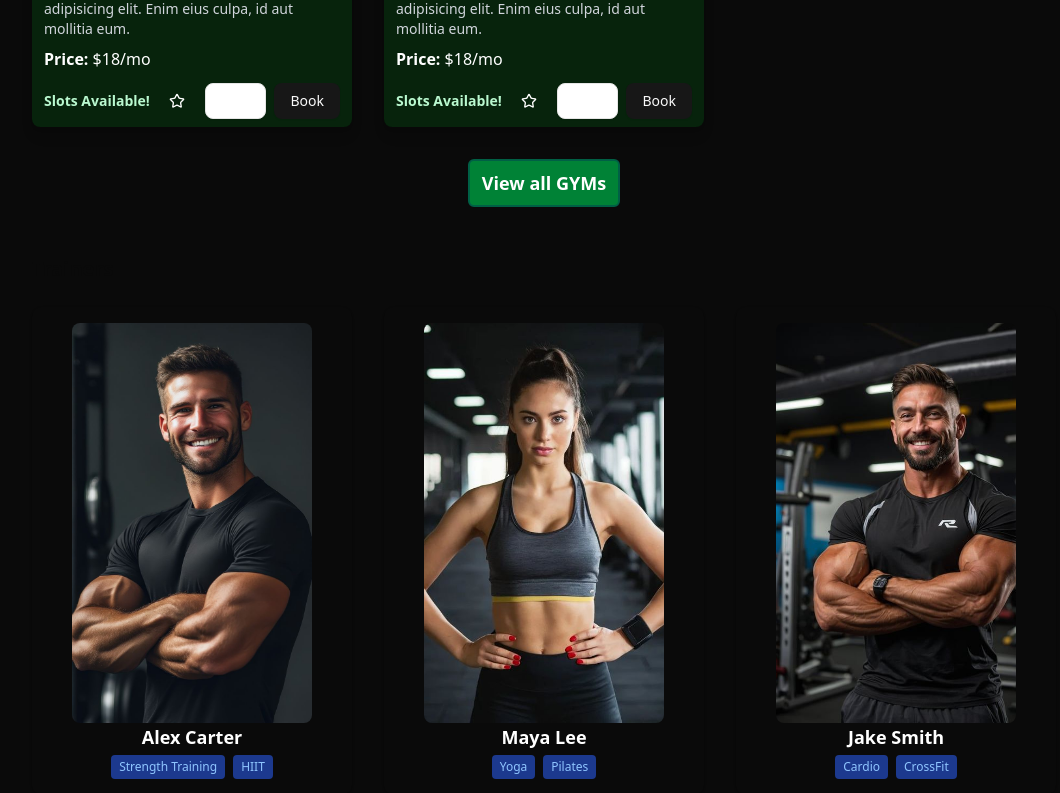
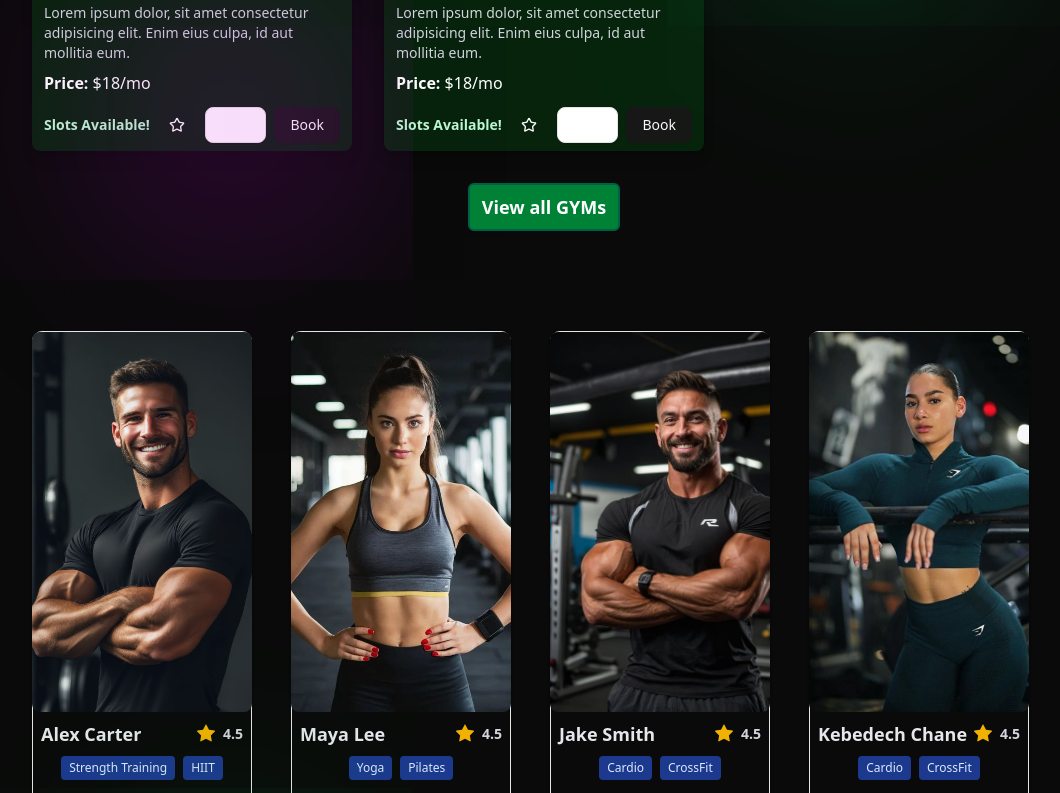
Before and after one commit to Kaleab-Shewangizaw/Gym-connect, a Next.js app: page / in a window 1280 px wide. Shown: the part 2007-2800 px from the top of the page, without its empty margins (96-1156 px from the left). Built offline with nearby package versions, Linux system fonts and the light colour scheme.

Commit message:
trainers card edit

```diff
--- a/src/app/LandingPageSections/Featured.tsx
+++ b/src/app/LandingPageSections/Featured.tsx
@@ -5,7 +5,8 @@ import { Button } from "@/components/ui/button";
 import { Star } from "lucide-react";
 import Image from "next/image";
 import Link from "next/link";
-import { BsStarFill } from "react-icons/bs";
+import { BsInstagram, BsStarFill, BsTiktok, BsTwitterX } from "react-icons/bs";
+import { FaFacebookF } from "react-icons/fa";
 
 const gyms = [
   {
@@ -53,26 +54,45 @@ const gyms = [
 const trainers = [
   {
     name: "Alex Carter",
+    rating: 4.5,
     image: "/trainers/t1.jpg",
     skills: ["Strength Training", "HIIT"],
   },
   {
     name: "Maya Lee",
+    rating: 4.5,
     image: "/trainers/t2.jpg",
     skills: ["Yoga", "Pilates"],
   },
   {
     name: "Jake Smith",
+    rating: 4.5,
     image: "/trainers/t3.jpg",
+    skills: ["Cardio", "CrossFit"],
+  },
+  {
+    name: "Kebedech Chane",
+    rating: 4.5,
+    image: "/trainers/t4.jpg",
+    skills: ["Cardio", "CrossFit"],
+  },
+  {
+    name: "Demelew",
+    rating: 4.5,
+    image: "/trainers/t5.jpg",
     skills: ["Cardio", "CrossFit"],
   },
 ];
 
 export default function FeaturedSection() {
   return (
-    <section className="py-16 pt-5 w-[95%] md:w-[80%] mx-auto">
+    <section className="py-16  w-[95%] md:w-[80%] mx-auto relative">
+      <div className="absolute bg-fuchsia-600 w-0 shadow-[0px_0px_300px_70px_#c800de] bottom-50 right-50"></div>
+      <div className="absolute bg-fuchsia-600 w-0 shadow-[0px_0px_300px_60px_#c800de] top-240 left-50"></div>
+      <div className="absolute bg-fuchsia-600 w-0 shadow-[0px_0px_300px_80px_#008236] top-180 right-50"></div>
+      <div className="absolute bg-fuchsia-600 w-0 shadow-[0px_0px_300px_70px_#008236] bottom-150 left-50"></div>
       <div className="">
-        <h2 className="text-3xl font-bold text-center text-white mb-10">
+        <h2 className="text-3xl font-bold text-center text-white mb-5">
           Featured Gyms & Trainers
         </h2>
         {/* Gyms Grid */}
@@ -149,13 +169,13 @@ export default function FeaturedSection() {
         {/* Trainers Grid */}
         <div>
           <h3 className="text-xl font-semibold mb-6">Trainers</h3>
-          <div className="grid grid-cols-1 sm:grid-cols-2 md:grid-cols-3 gap-8">
+          <div className="grid grid-cols-2 sm:grid-cols-3 md:grid-cols-3 lg:grid-cols-4 gap-3 gap-y-6">
             {trainers.map((trainer) => (
               <div
                 key={trainer.name}
-                className=" text-white rounded-lg shadow p-4 flex flex-col items-center"
+                className=" text-white rounded-lg shadow  px-2 pb-2 border w-45 md:w-50  lg:w-55  flex flex-col items-center justify-between gap-2"
               >
-                <div className="relative w-60 h-100 rounded-md  overflow-hidden">
+                <div className="relative w-45 md:w-50 md:h-90 h-60 lg:w-55 lg:h-95 rounded-md  overflow-hidden">
                   <Image
                     src={trainer.image}
                     alt={trainer.name}
@@ -163,16 +183,37 @@ export default function FeaturedSection() {
                     className="object-cover "
                   />
                 </div>
-                <h4 className="font-bold text-lg mb-1">{trainer.name}</h4>
+                <div className="flex items-center justify-between w-full flex-wrap">
+                  <h4 className="text-lg font-bold   text-gray-200">
+                    {trainer.name}
+                  </h4>
+                  <div className="flex flex-wrap gap-2">
+                    <BsStarFill className="text-yellow-500 text-lg " />{" "}
+                    <p className="text-gray-300 text-sm flex items-center font-bold">
+                      {" "}
+                      {trainer.rating}
+                    </p>
+                  </div>
+                </div>
                 <div className="flex flex-wrap gap-2 justify-center">
                   {trainer.skills.map((skill) => (
                     <span
                       key={skill}
-                      className="bg-blue-900 text-blue-300 px-2 py-1 rounded text-xs font-medium"
+                      className="bg-blue-900 text-blue-100 px-2 py-1 rounded text-xs font-medium"
                     >
                       {skill}
                     </span>
                   ))}
+                </div>
+                <div className="w-full flex mt-3 justify-around">
+                  <Button>Book</Button>
+                  <Button>View</Button>
+                </div>
+                <div className="flex flex-wrap gap-5 mt-5 text-lg  justify-between  w-full self-end ">
+                  <BsInstagram />
+                  <FaFacebookF />
+                  <BsTwitterX />
+                  <BsTiktok />
                 </div>
               </div>
             ))}
--- a/src/app/LandingPageSections/Navbar.tsx
+++ b/src/app/LandingPageSections/Navbar.tsx
@@ -9,7 +9,7 @@ export default function HeroNavbar() {
       initial={{ opacity: 0 }}
       animate={{ opacity: 1 }}
       transition={{ duration: 1 }}
-      className="flex items-end justify-between py-2 px-2 w-[95%] md:w-[80%] z-10  mx-auto  sticky top-0 bg-black/60 rounded-md"
+      className="flex items-end justify-between py-2 px-2 w-[95%] md:w-[80%] z-10  mx-auto  sticky top-0 bg-black/70 rounded-md"
     >
       <div className="text-3xl  relative px-1 py-1.5 overflow-hidden bg-green-700 rounded-tr-md rounded-br-xl rounded-tl-xl ">
         <BiDumbbell className="rotate-z-30 text-white" />
@@ -60,7 +60,7 @@ export default function HeroNavbar() {
           <motion.button
             whileHover={{ scale: 1.05 }}
             transition={{ duration: 0.3 }}
-            className=" px-2 py-0.5 cursor-pointer  rounded-md font-bold text-sm   border border-green-700 text-green-700"
+            className=" px-2 py-0.5 cursor-pointer  rounded-md font-bold text-sm   border border-green-700 text-white"
           >
             Sign up
           </motion.button>
```
